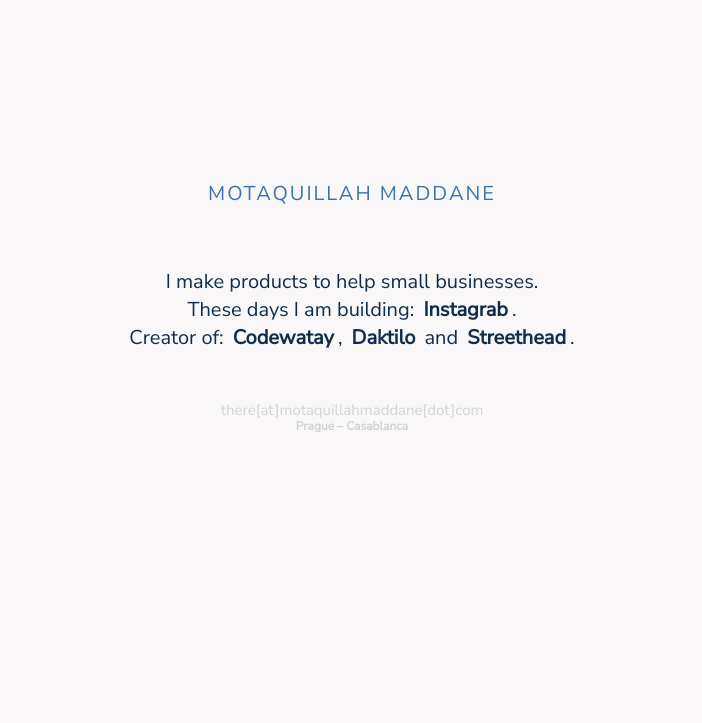
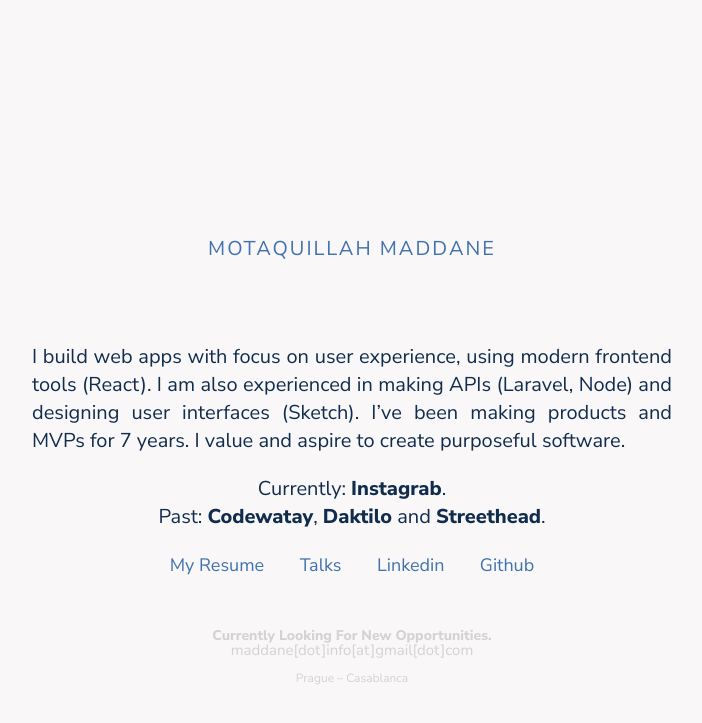
Before and after one commit to kronik3r/kronik3r.github.io, a Jekyll site: the page built from index.html, in a window 1280 px wide. Shown: the top 723 px of the page, without its empty margins (288-990 px from the left). Built offline with Jekyll 4.4.1, drawn with Linux system fonts in a browser that asks for light colours.

Commit message:
update: add resume and links

```diff
--- a/_layouts/new.html
+++ b/_layouts/new.html
@@ -4,7 +4,7 @@
     {% include metatags/base.html %}
 
     <head>
-        <link href="https://fonts.googleapis.com/css?family=Nunito|Nunito+Sans&display=swap" rel="stylesheet">
+        <link href="https://fonts.googleapis.com/css?family=Nunito+Sans:400,800&display=swap" rel="stylesheet">
         <link rel="stylesheet" href="{{ "/css/main.css" | prepend: site.baseurl }}">
     </head>
 
--- a/css/main.scss
+++ b/css/main.scss
@@ -6,18 +6,36 @@
   font-family: 'Nunito Sans', sans-serif;
   background-color: #f9f7f7;
   color: #112d4e;
+  display: flex;
+  align-items: center;
+  justify-content: center;
+  min-height: 100vh;
+  box-sizing: border-box;
+  margin: 0;
 }
 
 .main {
-  margin-top: 180px;
   text-align: center;
   font-size: 20px;
   padding: 0 20px;
   line-height: 28px;
+  display: flex;
+  flex-direction: column;
+  align-items: center;
+}
+
+.bio {
+  max-width: 800px;
+  width: 80%;
+
+  p {
+    text-align: justify;
+  }
 }
 
 .name {
   display: inline-block;
+  margin-top: 40px;
   margin-bottom: 60px;
   color: #3f72af;
   text-transform: uppercase;
@@ -26,28 +44,54 @@
 
 .info {
   margin-top: 50px;
-  display: inline-block;
+  margin-bottom: 20px;
+  display: inline-flex;
+  flex-direction: column;
   line-height: 14px;
+  font-size: 12px;
+  color: #d3d3d3;
+
+  .resume {
+    font-size: 14px;
+    text-decoration: none;
+    color: #d3d3d3;
+    font-weight: bold;
+
+    &:hover {
+      color: #3f72af;
+    }
+  }
 
   .location {
-    font-size: 12px;
-    font-weight: bold;
-    color: #d3d3d3;
   }
 
   .contact {
     font-size: 15px;
-    color: #d3d3d3;
   }
 }
 
-a {
+.links {
+  max-width: 400px;
+  width: 100%;
+  display: flex;
+  margin-top: 20px;
+  justify-content: space-around;
+  flex-wrap: wrap;
+  font-size: 18px;
+
+  a {
+    padding: 0 3px;
+    text-decoration: none;
+    color: #3f72af;
+  }
+}
+
+.project {
   font-weight: bold;
   color: #112d4e;
   position: relative;
   text-decoration: none;
   border-radius: 4px 4px 0 0;
-  padding: 0px 4px;
 
   &:hover {
     background-color: #dbe2ef;
--- a/index.html
+++ b/index.html
@@ -2,15 +2,33 @@
 layout: new
 ---
 
-<p class="main">
+<div class="main">
   <span class="name">
     Motaquillah Maddane
-  </span> <br>
-  I make products to help small businesses. <br>
-  These days I am building: <a href="https://instagrab.app/" data-desc="A platform for groceries delivery">Instagrab</a>. <br>
-  Creator of: <a href="http://codewatay.com/" data-desc="A podcast about programming">Codewatay</a>, <a href="http://daktilo.github.io/" data-desc="A Jekyll theme">Daktilo</a> and <a href="http://streethead.github.io/" data-desc="A platform for online meetups">Streethead</a>. <br>
+  </span>
+
+  <div class="bio">
+    <p>
+      I build web apps with focus on user experience, using modern frontend tools (React).
+      I am also experienced in making APIs (Laravel, Node) and designing user interfaces (Sketch).
+      I’ve been making products and MVPs for 7 years. I value and aspire to create purposeful software.
+    </p>
+    Currently: <a class="project" href="https://instagrab.app/" data-desc="A platform for groceries delivery">Instagrab</a>. <br>
+    Past: <a class="project" href="http://codewatay.com/" data-desc="A podcast about programming">Codewatay</a>, <a class="project" href="http://daktilo.github.io/" data-desc="A Jekyll theme">Daktilo</a> and <a class="project" href="http://streethead.github.io/" data-desc="A platform for online meetups">Streethead</a>.
+  </div>
+
+  <div class="links">
+    <a target="blank" href="{{ "/assets/motaquillah-maddane.pdf" | prepend: site.baseurl }}">My Resume</a>
+    <a target="blank" href="https://speakerdeck.com/motaqui">Talks</a>
+    <a target="blank" href="https://www.linkedin.com/in/mmaddane/">Linkedin</a>
+    <a target="blank" href="https://github.com/kronik3r">Github</a>
+  </div>
+
   <span class="info">
-    <span class="contact">there[at]motaquillahmaddane[dot]com</span> <br>
+    <span class="resume">
+      Currently Looking For New Opportunities.
+    </span>
+    <span class="contact">maddane[dot]info[at]gmail[dot]com</span> <br>
     <span class="location">Prague – Casablanca</span>
   </span>
-</p>
+</div>
```
Also changed, not shown: README.md, 1 other file.
